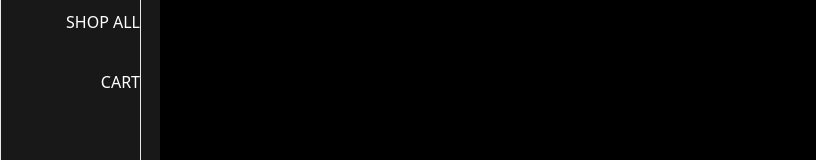
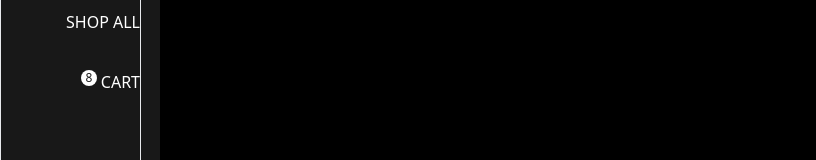
Before and after one commit to nickstuffz/shopping-cart, a React (Vite) app: page / in a window 1280 px wide. Shown: the part 232-392 px from the top of the page, without its empty margins (0-816 px from the left). Built offline with nearby package versions, Linux system fonts and the light colour scheme.

Commit message:
Add cart count to Sidebar

```diff
--- a/src/routes/Sidebar.jsx
+++ b/src/routes/Sidebar.jsx
@@ -1,7 +1,8 @@
 import { Link } from "react-router-dom";
 import logoSVG from "../assets/logo.svg";
+import PropTypes from "prop-types";
 
-function Sidebar() {
+function Sidebar({ cartCount }) {
   return (
     <div
       id="sidebar-container"
@@ -17,7 +18,12 @@ function Sidebar() {
         <div id="sidebar-menu" className="flex flex-col items-end gap-9">
           <Link to={``}>HOME</Link>
           <Link to={`shop`}>SHOP ALL</Link>
-          <Link to={`cart`}>CART</Link>
+          <Link to={`cart`} className="flex gap-1">
+            <p className="h-4 w-4 rounded-full bg-white text-center text-xs text-black">
+              {cartCount}
+            </p>
+            <p>CART</p>
+          </Link>
         </div>
       </div>
       <div className="h-full w-5 border-l bg-black opacity-90"></div>
@@ -25,4 +31,8 @@ function Sidebar() {
   );
 }
 
+Sidebar.propTypes = {
+  cartCount: PropTypes.number.isRequired,
+};
+
 export default Sidebar;
--- a/src/routes/root.jsx
+++ b/src/routes/root.jsx
@@ -25,15 +25,14 @@ function Root() {
 
   // calculate cart total quantity
 
-  let result = mockCart.reduce(
+  let sumQuantity = mockCart.reduce(
     (accumulator, item) => accumulator + item.quantity,
     0,
   );
 
-  console.log(result);
   return (
     <div className="flex">
-      <Sidebar cart={cart} />
+      <Sidebar cartCount={sumQuantity} />
       <Outlet context={[cart, setCart]} />
     </div>
   );
```
